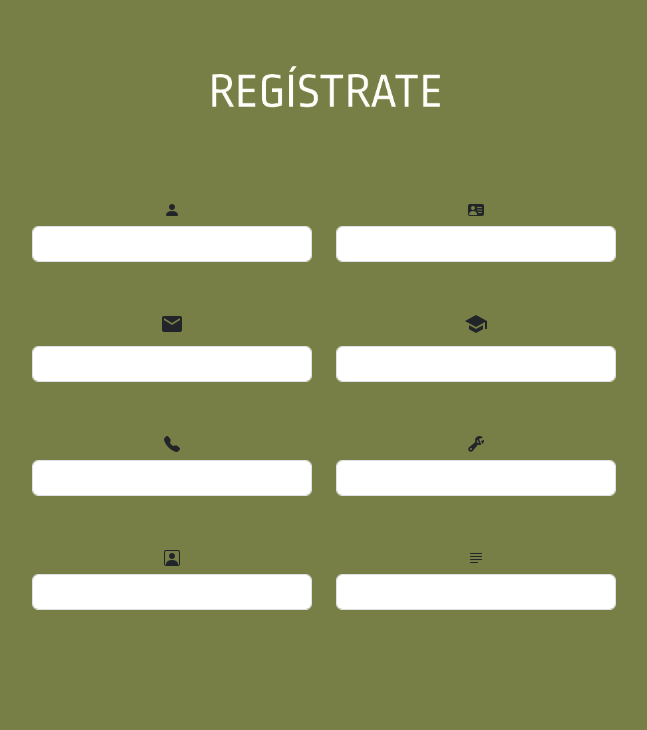
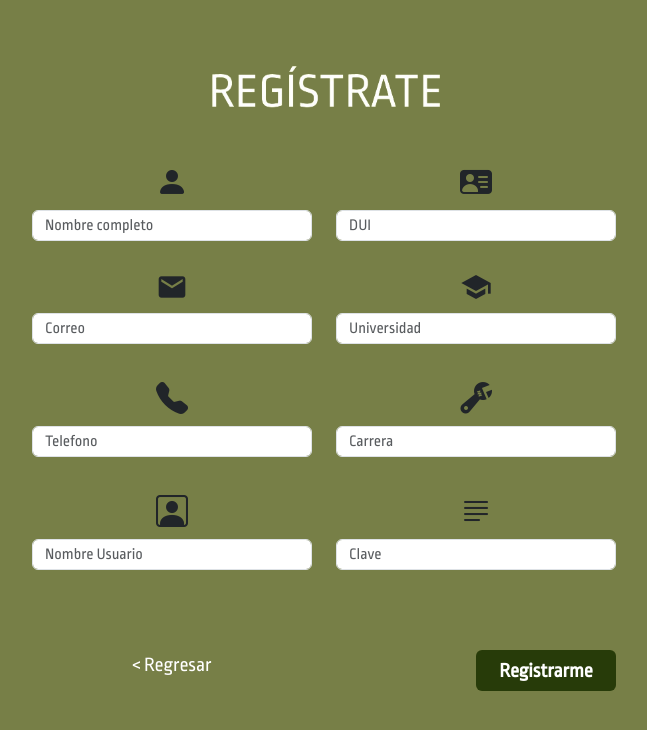
Before and after one commit to jackym004/ecoaprende, a plain HTML site: page ecoaprende_sitiopublico/vistas/publica/Registro.html in a window 1280 px wide. Shown: the whole page, without its empty margins (316-963 px from the left). Drawn offline with nearby package versions, Linux system fonts and the light colour scheme.

Commit message:
actualizacion miercoles

```diff
--- a/ecoaprende_sitiopublico/recursos/css/Publico/registro.css
+++ b/ecoaprende_sitiopublico/recursos/css/Publico/registro.css
@@ -10,14 +10,47 @@
 }
 
 
-#card{
+
+
+#card {
     border: none;
 }
 
-.img{
+.img {
     margin-bottom: 6%;
 }
 
-.cont{
+.cont {
     margin-top: 50px;
 }
+
+input {
+    font-family: Ropa sans;
+}
+
+.btn-primary {
+    border: none;
+    background-color: rgba(39, 59, 9, 1);
+    color: white;
+    font-weight: bold;
+    color: white;
+    font-family: 'Ropa Sans';
+    margin-left: 50%;
+    width: 50%;
+    padding: 2%;
+    margin-top: -2;
+}
+
+.bibi {
+    margin-right: 100%;
+    width: 50%;
+    padding: 2%;
+}
+
+
+
+a {
+    text-decoration: none;
+    font-family: 'Ropa Sans';
+
+}
--- a/ecoaprende_sitiopublico/vistas/publica/Registro.html
+++ b/ecoaprende_sitiopublico/vistas/publica/Registro.html
@@ -22,49 +22,59 @@
 
           <div class="container text-center">
 
-            <div class="row" style="margin-top: 50px;">
+            <div class="row" style="margin-top: 10px;">
               <div class="col">
-                <i class="bi bi-person-fill"></i>
-                <input type="nombre_completo" class="form-control mt-1" id="exampleInputUsuario"
+                <i class="bi bi-person-fill fs-2"></i>
+                <input type="nombre_completo" class="form-control mt-1" placeholder="Nombre completo" id="nombre" id="exampleInputUsuario"
                   aria-describedby="Usuario">
               </div>
               <div class="col">
-                <i class="bi bi-person-vcard-fill"></i>
-                <input type="identificacion" class="form-control mt-1" id="exampleInputUsuario"
+                <i class="bi bi-person-vcard-fill fs-2"></i>
+                <input type="identificacion" class="form-control mt-1" placeholder="DUI" id="dui"  id="exampleInputUsuario"
                   aria-describedby="Usuario">
               </div>
             </div>
-            <div class="row" style="margin-top: 50px;">
+            <div class="row" style="margin-top: 30px;">
               <div class="col">
-                <i class="material-icons">email</i>
-                <input type="correo" class="form-control mt-1" id="exampleInputUsuario" aria-describedby="Usuario">
+                <i class="material-icons  fs-2">email</i>
+                <input type="correo" class="form-control mt-1" placeholder="Correo" id="correo" id="exampleInputUsuario" aria-describedby="Usuario">
               </div>
               <div class="col">
-                <i class="material-icons">school</i>
-                <input type="universidad" class="form-control mt-1" id="exampleInputUsuario" aria-describedby="Usuario">
+                <i class="material-icons fs-2">school</i>
+                <input type="universidad" class="form-control mt-1" placeholder="Universidad" id="universidad" id="exampleInputUsuario" aria-describedby="Usuario">
               </div>
             </div>
-            <div class="row" style="margin-top: 50px;">
+            <div class="row" style="margin-top: 30px;">
               <div class="col">
-                <i class="bi bi-telephone-fill"></i>
-                <input type="telefono" class="form-control mt-1" id="exampleInputUsuario" aria-describedby="Usuario">
+                <i class="bi bi-telephone-fill fs-2"></i>
+                <input type="telefono" class="form-control mt-1" placeholder="Telefono" id="telefono" id="exampleInputUsuario" aria-describedby="Usuario">
               </div>
               <div class="col">
-                <i class="bi bi-wrench-adjustable"></i>
-                <input type="carrera" class="form-control mt-1" id="exampleInputUsuario" aria-describedby="Usuario">
+                <i class="bi bi-wrench-adjustable fs-2"></i>
+                <input type="carrera" class="form-control mt-1" placeholder="Carrera" id="carrera" id="exampleInputUsuario" aria-describedby="Usuario">
               </div>
             </div>
-            <div class="row" style="margin-top: 50px;">
+            <div class="row" style="margin-top: 30px;">
               <div class="col">
-                <i class="bi bi-person-square"></i>
-                <input type="nombre_usuario" class="form-control mt-1" id="exampleInputUsuario"
+                <i class="bi bi-person-square fs-2"></i>
+                <input type="nombre_usuario" class="form-control mt-1" placeholder="Nombre Usuario" id="nombre_usuario" id="exampleInputUsuario"
                   aria-describedby="Usuario">
               </div>
               <div class="col">
-                <i class="bi bi-justify-left"></i>
-                <input type="clave" class="form-control mt-1" id="exampleInputUsuario" aria-describedby="Usuario">
+                <i class="bi bi-justify-left fs-2"></i>
+                <input type="clave" class="form-control mt-1" placeholder="Clave" id="clave" id="exampleInputUsuario" aria-describedby="Usuario">
               </div>
             </div>
+            <div class="row" style="margin-top: 80px;">
+              <div class="col">
+              <a href="/ecoaprende_sitiopublico/vistas/publica/index.html" class="text-white fs-5"> &lt; Regresar</a>
+              </div>
+              <div class="col">
+                <a class="btn btn-primary text-center fs-5 " href="../../vistas/publica/index.html" role="button"> Registrarme </a>
+                </div>
+            </div>
+
+
           </div>
         </div>
       </div>
@@ -72,6 +82,9 @@
     </div>
     </div>
 
+
+
+
   </main>
 </body>
 <script src="https://cdn.jsdelivr.net/npm/bootstrap@5.3.0/dist/js/bootstrap.bundle.min.js"></script>
```
